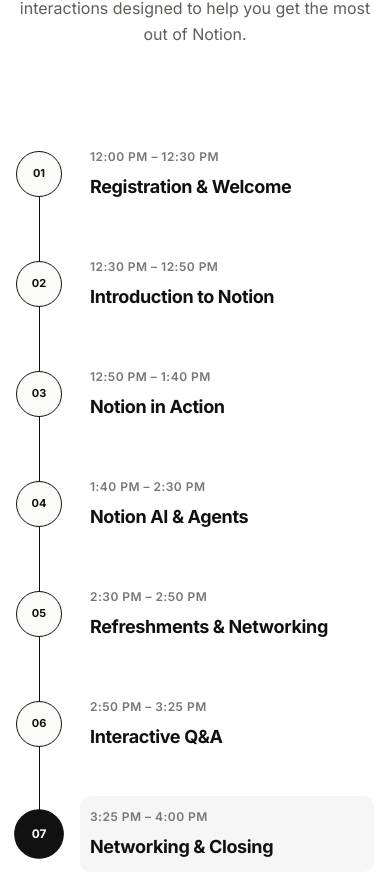
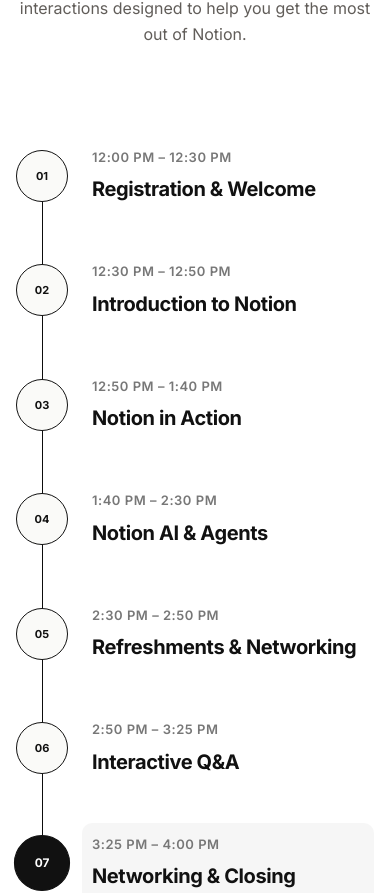
Before and after one commit to sharmaa-abhi/InnovateX, a React (Vite) app: page / in a window 390 px wide. Shown: the part 2220-3113 px from the top of the page. Built offline with nearby package versions, Linux system fonts and the light colour scheme.

Commit message:
feat: update agenda journey styles for improved layout and readability

```diff
--- a/src/index.css
+++ b/src/index.css
@@ -651,16 +651,16 @@ button {
 
 .agenda-journey {
   position: relative;
-  width: min(100%, 700px);
+  width: min(100%, 780px);
   margin: 124px auto 0;
   padding: 0 0 18px;
 }
 
 .agenda-journey__line {
   position: absolute;
-  top: 28px;
+  top: 34px;
   bottom: 40px;
-  left: 30px;
+  left: 35px;
   width: 1px;
   background: #d6d6d6;
 }
@@ -683,8 +683,8 @@ button {
 
 .agenda-journey__item {
   display: grid;
-  grid-template-columns: 60px minmax(0, 1fr);
-  gap: 32px;
+  grid-template-columns: 70px minmax(0, 1fr);
+  gap: 18px;
   align-items: center;
   min-height: 84px;
   opacity: 0;
@@ -701,8 +701,8 @@ button {
   z-index: 1;
   display: grid;
   place-items: center;
-  width: 60px;
-  height: 60px;
+  width: 70px;
+  height: 70px;
   border: 1px solid #111;
   border-radius: 50%;
   background: #fafaf8;
@@ -732,7 +732,7 @@ button {
   display: block;
   margin-bottom: 7px;
   color: #777;
-  font-size: 12px;
+  font-size: 13px;
   font-weight: 600;
   letter-spacing: 0.04em;
 }
@@ -740,7 +740,7 @@ button {
 .agenda-journey__content h3 {
   margin: 0;
   color: #111;
-  font-size: clamp(19px, 2.5vw, 25px);
+  font-size: clamp(22px, 2.7vw, 29px);
   font-weight: 650;
   letter-spacing: -0.02em;
 }
@@ -1075,18 +1075,18 @@ button {
   }
 
   .agenda-journey__line {
-    left: 23px;
+    left: 26px;
   }
 
   .agenda-journey__item {
-    grid-template-columns: 46px minmax(0, 1fr);
-    gap: 18px;
+    grid-template-columns: 52px minmax(0, 1fr);
+    gap: 14px;
     min-height: 74px;
   }
 
   .agenda-journey__number {
-    width: 46px;
-    height: 46px;
+    width: 52px;
+    height: 52px;
     font-size: 11px;
   }
 
@@ -1095,7 +1095,7 @@ button {
   }
 
   .agenda-journey__content h3 {
-    font-size: 18px;
+    font-size: 20px;
   }
 
   .workspace-property {
```
